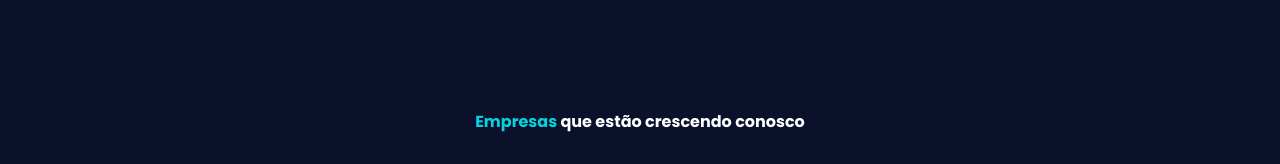
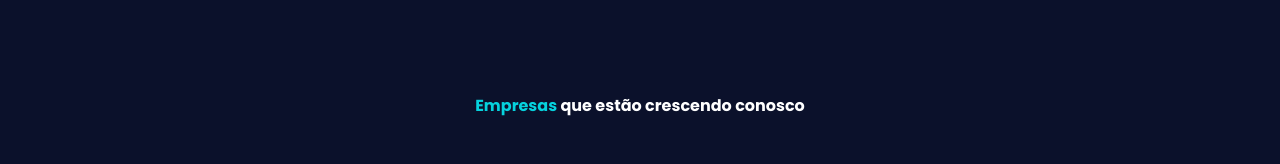
Before and after one commit to allandrs/agenciasysrisa, a React (Vite) app: page / in a window 1280 px wide. Shown: the part 622-786 px from the top of the page. Built offline with nearby package versions, Linux system fonts and the light colour scheme; what @material-tailwind/html would draw is missing.

Commit message:
services div height

```diff
--- a/src/components/services.jsx
+++ b/src/components/services.jsx
@@ -26,8 +26,8 @@ export default function Services() {
 
   return (
     <>
-      <div className="bg-[#0b112b] h-[168rem] md:h-[92rem] w-full relative flex flex-col items-center">
-        <div className="flex justify-center mx-2 md:mx-4 mt-20">
+      <div className="bg-[#0b112b] h-[168rem] md:h-[84rem] w-full relative flex flex-col items-center">
+        <div className="flex justify-center mx-2 md:mx-4 mt-16">
           <h1 className="font-bold pt-6 text-nowrap text-white">
             <span className="text-[#06d2dd] ">Empresas</span> que estão crescendo
             conosco
```
